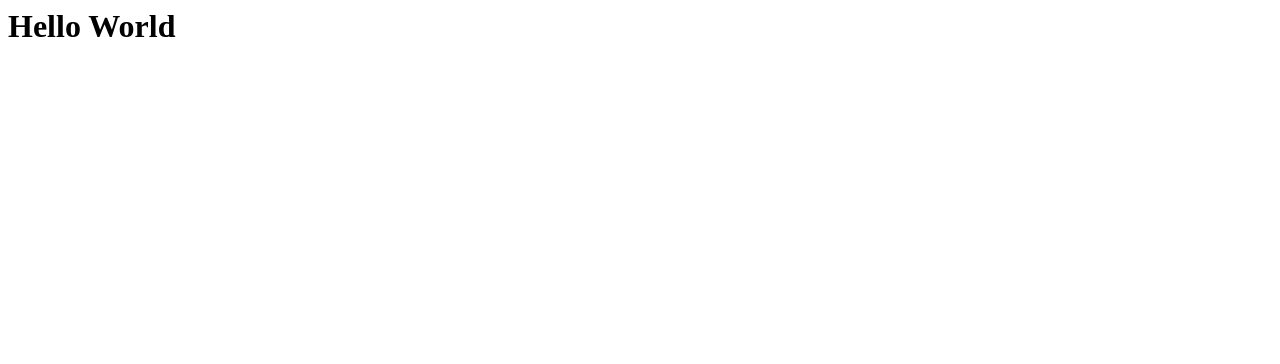
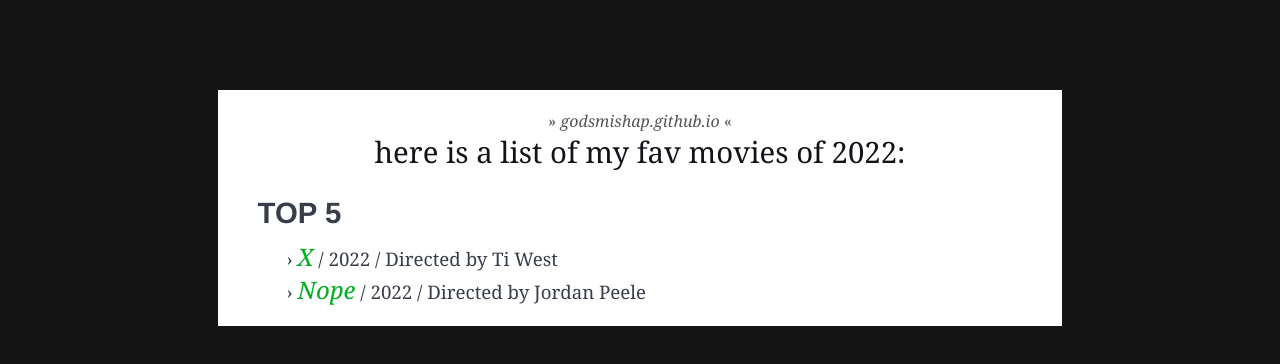
Before and after one commit to godsmishap/godsmishap.github.io, a plain HTML site: page index.html in a window 1280 px wide. Drawn offline with Linux system fonts and the light colour scheme.

Commit message:
Update index.html

```diff
--- a/index.html
+++ b/index.html
@@ -1,5 +1,86 @@
+<!DOCTYPE html>
 <html>
-<b>
-<h1>Hello World</h1>
-</b>
+<head>
+
+<title>TANGINAMO SIR</title>
+
+<style>
+html {
+	background-color: #141414;
+	color: #121419;
+	font-family: Georgia, Cambria, serif;
+	font-size: 18pt;
+}
+body {
+	position: relative;
+	background-color:#fff;
+	margin: 7% 17%;
+	padding: 20px 40px;
+}
+h1 {
+    text-align: center;
+    font-weight: normal;
+    font-size: 22pt;
+    margin: 0;
+
+}
+
+h2 {
+    font-family: "Source Sans Pro", "Helvetica Neue", Helvetica, Arial, sans-serif;
+    text-transform: uppercase;
+    font-size: 22pt;
+    margin-bottom: 10px;
+    color: #373d49;
+
+}
+
+h4 {
+	text-align: center;
+	font-weight: normal;
+	font-size: 12pt;
+	margin: 0;
+	color: #555;
+}
+a {
+	color: #00B021;
+	text-decoration: none;
+}
+
+a:hover {
+	color: #fff;
+	background: #556678;
+}
+/*ul.oneline li {
+	display: inline;
+}
+ul.oneline li:not(:last-child):after {
+	content: " / ";
+}*/
+ul {
+	list-style-type: '\203A  ';
+	color: #373d49;
+	margin: 0;
+}
+ul li a {
+	font-size: 18pt;
+}
+ul li {
+	font-size: 14pt;
+}
+ul li.big, ul li a.smol {
+	font-size: 16pt;
+}
+</style>
+
+</head>
+<body>
+<h4>&raquo; <i>godsmishap.github.io</i> &laquo;</h4>
+<h1>here is a list of my fav movies of 2022:</h1>
+
+<h2>top 5</h2>
+<ul>
+<li><a href="https://letterboxd.com/film/x-2022/"><i>X</i></a> / 2022 / Directed by Ti West</li>
+<li><a href="https://letterboxd.com/film/nope/"><i>Nope</i></a> / 2022 / Directed by Jordan Peele</li>
+</ul>
+</body>
 </html>
```
